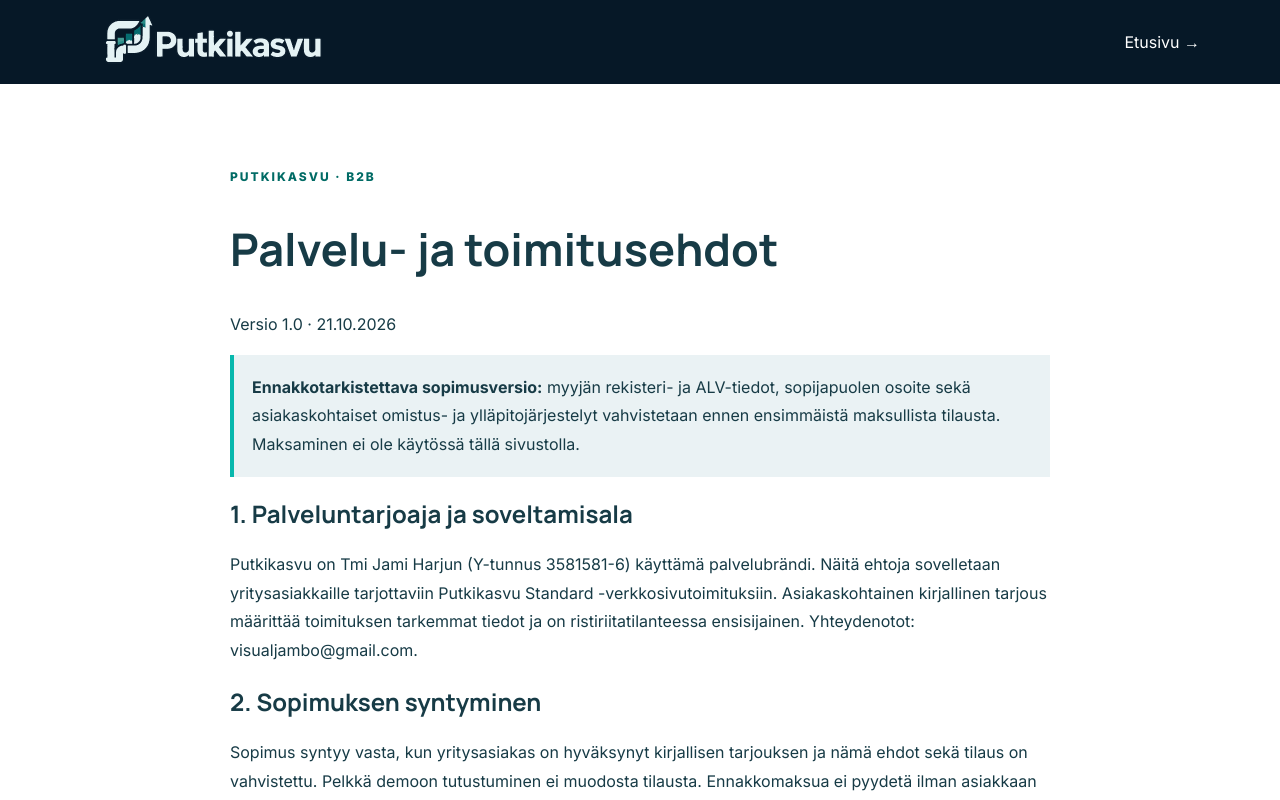
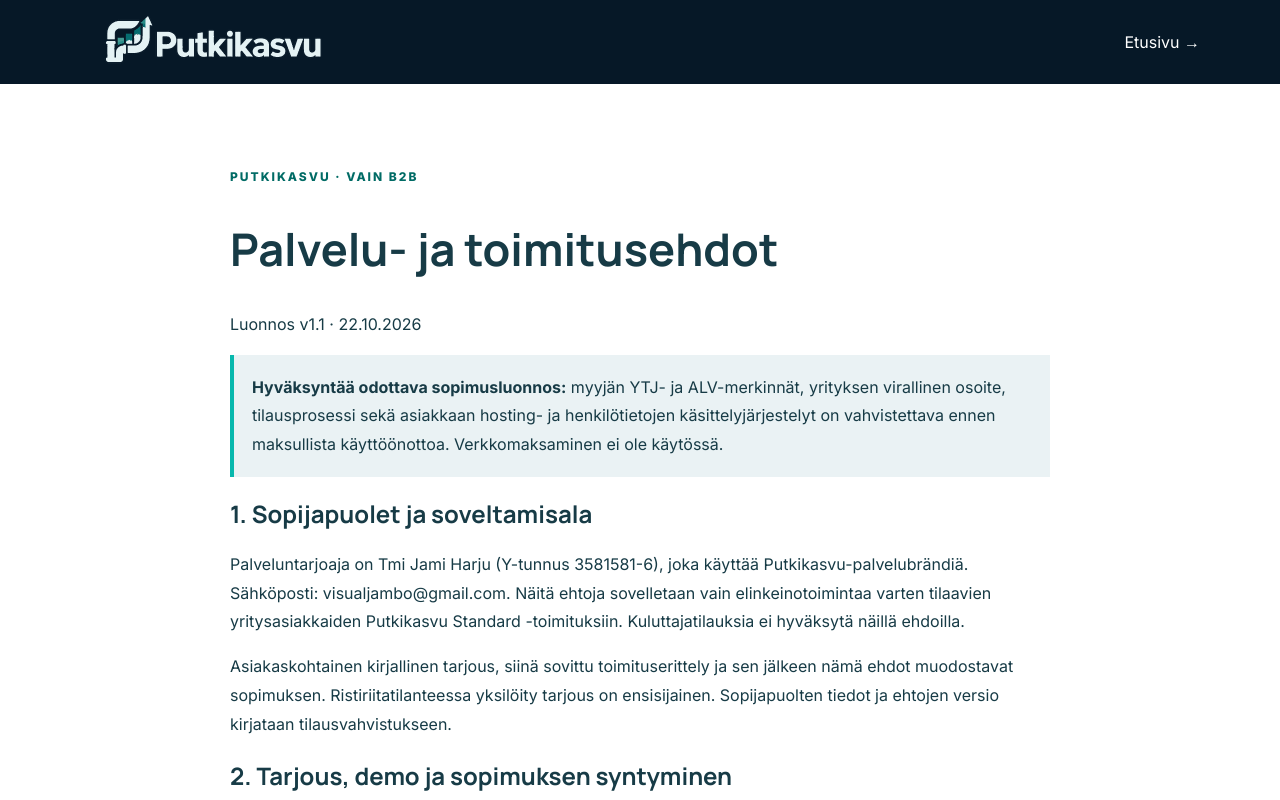
Before and after one commit to Jambovisuaalit/putkikasvu, a Next.js app: page /ehdot in a window 1280 px wide. Shown: the top 800 px of the page. Built offline with nearby package versions, Linux system fonts and the light colour scheme.

Commit message:
sales: integrate reviewed B2B and GDPR draft from legal PR

```diff
--- a/app/ehdot/page.jsx
+++ b/app/ehdot/page.jsx
@@ -1,17 +1,115 @@
 import Link from 'next/link';
 import BrandLogo from '../components/BrandLogo';
-export const metadata={title:'Palvelu- ja toimitusehdot | Putkikasvu'};
-const sections=[
-['1. Palveluntarjoaja ja soveltamisala','Putkikasvu on Tmi Jami Harjun (Y-tunnus 3581581-6) käyttämä palvelubrändi. Näitä ehtoja sovelletaan yritysasiakkaille tarjottaviin Putkikasvu Standard -verkkosivutoimituksiin. Asiakaskohtainen kirjallinen tarjous määrittää toimituksen tarkemmat tiedot ja on ristiriitatilanteessa ensisijainen. Yhteydenotot: visualjambo@gmail.com.'],
-['2. Sopimuksen syntyminen','Sopimus syntyy vasta, kun yritysasiakas on hyväksynyt kirjallisen tarjouksen ja nämä ehdot sekä tilaus on vahvistettu. Pelkkä demoon tutustuminen ei muodosta tilausta. Ennakkomaksua ei pyydetä ilman asiakkaan nimenomaista hyväksyntää.'],
-['3. Toimituksen sisältö','Putkikasvu Standard sisältää enintään kolme verkkosivua tai vastaavan yksisivuisen rakenteen, responsiivisen ulkoasun, soita-painikkeen, tarjouspyyntö- tai yhteydenottoratkaisun erikseen määritellyllä vastaanottotavalla, tekniset perustason hakukonemäärittelyt, asiakkaan toimittamien kuvien ja tekstien sijoittelun, yhden kootun korjauskierroksen sekä sovitun julkaisutyön. Sivujen sisältö, tekniikka ja lomakkeen toteutustapa sovitaan tarjouksessa.'],
-['4. Hinta ja maksuerät','Pilottituotteen kokonaishinta on 590 euroa. Maksuerät ovat 295 euroa sopimuksen hyväksynnän jälkeen ja 295 euroa sen jälkeen, kun asiakas on hyväksynyt julkaisuvalmiin toteutuksen mutta ennen tuotantojulkaisua. Laskuun ei nykyisen ilmoitetun verostatuksen perusteella lisätä arvonlisäveroa. Mahdolliset lisätyöt hinnoitellaan ja hyväksytetään erikseen ennen toteutusta. Maksut voidaan suorittaa Revolut Pro -maksulinkin kautta.'],
-['5. Rajaukset ja lisäpalvelut','Domainin hankinta tai uusiminen, hosting, jatkuva ylläpito, kuvaukset, laaja tekstintuotanto, maksulliset lisenssit, ulkopuoliset API-palvelut ja kolmannen osapuolen kulut eivät sisälly kertahintaan, ellei kirjallisesti muuta sovita. Ehdotettu ylläpito 29 €/kk edellyttää erillistä sopimusta; sitä ei lisätä automaattisesti.'],
-['6. Aikataulu ja asiakasyhteistyö','Toimitusaikataulu sovitaan kirjallisessa tarjouksessa. Toimitus edellyttää, että asiakas toimittaa oikeat yritys- ja yhteystiedot, tarpeelliset aineistot ja käyttöoikeudet sekä antaa hyväksynnät kohtuullisessa ajassa. Puuttuvat tiedot tai viivästyneet hyväksynnät voivat siirtää aikataulua, mistä ilmoitetaan asiakkaalle.'],
-['7. Muutokset, tarkastus ja hyväksyntä','Asiakas saa katselmoida toteutuksen ja toimittaa yhden koottuun viestiin yhdistetyn korjauslistan sovittuun sisältöön kuuluvista muutoksista. Olennaisesti uusi rakenne tai lisätoiminnot käsitellään lisätyönä. Asiakas hyväksyy julkaisuvalmiin sivuston kirjallisesti ennen loppumaksua ja julkaisua. Virheiksi ilmoitetut sovitun toimituksen puutteet käsitellään erillään lisätyöpyynnöistä.'],
-['8. Keskeytys, peruuttaminen ja maksun palautus','Tilauksen keskeytyessä osapuolet selvittävät kirjallisesti, mikä työ on suoritettu ja mitä kustannuksia on perustellusti syntynyt. Ennakkomaksua ei määritellä automaattisesti palautumattomaksi. Mahdollisen palautuksen määrä arvioidaan tehdyn työn, sovitun hinnoittelun, virheiden ja sovellettavan lain perusteella. Palveluntarjoajan olennaiseen sopimusrikkomukseen sovelletaan lain ja sopimuksen mukaisia seuraamuksia.'],
-['9. Aineistot, tekijänoikeudet ja domain','Asiakas vastaa toimittamiensa materiaalien käyttöoikeuksista ja oikeellisuudesta. Asiakas omistaa oman domaininsa sekä itse toimittamansa aineistot. Valmiin sivuston asiakkaalle luovutettavat käyttö- ja muokkausoikeudet, mahdolliset kolmannen osapuolen lisenssit ja lähdekoodin luovutustapa yksilöidään asiakaskohtaisessa tarjouksessa. Ilman erillistä sopimista palvelu ei lupaa kaikkien taustajärjestelmien tai lisenssien omistusoikeuden siirtymistä.'],
-['10. Virheet, vastuut ja yhteydenotot','Havaitusta virheestä pyydetään ilmoittamaan viivytyksettä osoitteeseen visualjambo@gmail.com. Virheet arvioidaan sovittua toimitussisältöä vasten. Palveluntarjoaja ei lupaa tiettyä hakukonesijoitusta, asiakasmäärää tai liikevaihtoa. Vastuita koskevat pakottavan lain säännökset säilyvät voimassa.'],
-['11. Riitojen ratkaisu','Erimielisyydet pyritään ratkaisemaan ensisijaisesti neuvottelemalla. Muutoin sovelletaan Suomen lakia ja toimivaltaisen tuomioistuimen määräytymisessä noudatetaan soveltuvaa lainsäädäntöä.']
+
+export const metadata = { title: 'Palvelu- ja toimitusehdot | Putkikasvu' };
+
+const sections = [
+  {
+    title: '1. Sopijapuolet ja soveltamisala',
+    paragraphs: [
+      'Palveluntarjoaja on Tmi Jami Harju (Y-tunnus 3581581-6), joka käyttää Putkikasvu-palvelubrändiä. Sähköposti: visualjambo@gmail.com. Näitä ehtoja sovelletaan vain elinkeinotoimintaa varten tilaavien yritysasiakkaiden Putkikasvu Standard -toimituksiin. Kuluttajatilauksia ei hyväksytä näillä ehdoilla.',
+      'Asiakaskohtainen kirjallinen tarjous, siinä sovittu toimituserittely ja sen jälkeen nämä ehdot muodostavat sopimuksen. Ristiriitatilanteessa yksilöity tarjous on ensisijainen. Sopijapuolten tiedot ja ehtojen versio kirjataan tilausvahvistukseen.'
+    ]
+  },
+  {
+    title: '2. Tarjous, demo ja sopimuksen syntyminen',
+    paragraphs: [
+      'Mahdollinen yrityskohtainen demo on luonnos, ei asiakkaan virallinen sivusto eikä tilaus. Sopimus syntyy, kun asiakas nimenomaisesti hyväksyy kirjallisen tarjouksen ja nämä ehdot ja palveluntarjoaja vahvistaa tilauksen kirjallisesti. Hiljaisuus tai demon katselu ei ole hyväksyntä.',
+      'Ennen ennakkomaksun pyytämistä asiakkaalle annetaan kokonaishinta, toimitussisältö, aikataulun alkuehdot, mahdolliset erilliskulut sekä korjaus- ja peruutusehdot. Sivusto ei tarjoa tällä hetkellä verkkokassaa tai toimivaa maksulinkkiä.'
+    ]
+  },
+  {
+    title: '3. Standard-toimituksen rajat',
+    paragraphs: [
+      'Standard 590 € sisältää enintään kolme varsinaista sivua (etusivu, palvelut, yhteystiedot), vakiopohjaan perustuvan responsiivisen ulkoasun, asiakkaan toimittamien tekstien kevyen editoinnin ja käyttöluvallisten kuvien sijoittelun, klikattavan puhelin- ja sähköpostiyhteyden, yhden selkeän tarjouspyyntöön ohjaavan toimintakehotteen, perustason tekniset SEO-määrittelyt, yhden kootun korjauskierroksen, perustestauksen sekä yhden sovitun julkaisukerran.',
+      'Yhteydenotto toteutetaan oletusarvoisesti sähköpostilinkillä tai muulla tarjouksessa täsmennetyllä vastaanottotavalla. Tietoja tallentava lomake, ajanvaraus, integraatiot, verkkokauppa, monikielisyys, laaja sisällöntuotanto, kuvaus, mainonta ja hakukonesijoitusten tai liidimäärien takuu eivät sisälly hintaan.'
+    ]
+  },
+  {
+    title: '4. Hinta, ALV ja maksut',
+    paragraphs: [
+      'Kokonaishinta on 590 euroa: 295 euroa ennakkomaksuna vahvistetun tilauksen jälkeen ja 295 euroa hyväksytyn julkaisuvalmiin sivuston jälkeen mutta ennen tuotantojulkaisua. Ennakko hyvitetään aina kokonaishinnasta. Erillisiä pakollisia tilaus- tai ylläpitomaksuja ei lisätä.',
+      'Myyjä on ilmoittanut, ettei ole arvonlisäverovelvollisten rekisterissä. Siksi ilmoitettuun hintaan ei tämän tiedon perusteella lisätä arvonlisäveroa; verokohtelu ja rekisteritilanne tarkistetaan ennen laskutusta. Jos olosuhteet muuttuvat, mahdollisesta hinnan ja veron käsittelystä sovitaan asiakkaan kanssa ennen uusia velvoitteita. Maksutapa ja eräpäivät ilmoitetaan laskussa tai tilausvahvistuksessa; tällä sivustolla maksaminen ei ole käytössä.',
+      'Hyväksytyt lisätyöt laskutetaan erikseen niiden nimenomaisesti hyväksytyn tarjouksen mukaan. Maksun viivästymiseen sovelletaan soveltuvaa korkolakia; maksuerimielisyydet käsitellään ennen riidanalaisen osan perimistä.'
+    ]
+  },
+  {
+    title: '5. Aikataulu ja asiakkaan myötävaikutus',
+    paragraphs: [
+      'Ensimmäinen esikatselu toimitetaan tavoiteaikatauluna viiden arkipäivän kuluessa siitä, kun ennakko on vastaanotettu sekä kaikki tilausvahvistuksessa pyydetyt aineistot ja käyttöoikeudet on saatu. Julkaisu tavoitellaan kahden arkipäivän kuluessa asiakkaan kirjallisesta hyväksynnästä, loppumaksusta sekä toimivan domainin ja hostingin käyttöönottoedellytysten täyttymisestä.',
+      'Asiakas vastaa toimittamiensa yritystietojen oikeellisuudesta, aineistojen oikeuksista, omista palvelutilauksistaan ja hyväksynnöistään. Asiakkaasta tai kolmannesta osapuolesta johtuvan viiveen vaikutuksesta ilmoitetaan, ja uusi realistinen toimituspäivä sovitaan. Jos palveluntarjoaja viivästyy olennaisesti, asiakas voi vaatia korjaavaa aikataulua ja olennaisen sopimusrikkomuksen perusteella päättää sopimuksen.'
+    ]
+  },
+  {
+    title: '6. Katselmointi, korjaukset ja hyväksyntä',
+    paragraphs: [
+      'Asiakas saa julkaisuvalmiista toteutuksesta esikatselulinkin ja viisi arkipäivää aikaa antaa yhden kootun palautelistan. Vakiokierrokseen sisältyy enintään viisi sovitun sisällön mukaista kohtuullista tarkennusta. Puutteellisesti toteutettujen sovittujen ominaisuuksien korjaus ei kuluta korjauskierrosta eikä ole lisätyö.',
+      'Uusi sivu, olennaisesti uusi rakenne, uudet ominaisuudet ja ylimääräiset muutoskierrokset hinnoitellaan ennakkoon erikseen. Julkaisu edellyttää asiakkaan nimenomaista kirjallista hyväksyntää. Vastaamattomuus ei ole hyväksyntä eikä synnytä loppumaksun erääntymistä.'
+    ]
+  },
+  {
+    title: '7. Peruutus ennen aloitusta',
+    paragraphs: [
+      'Yritysasiakkaalla ei ole tämän sopimuksen perusteella automaattista kuluttajakaupan 14 päivän peruuttamisoikeutta. Asiakas voi kuitenkin peruuttaa vahvistetun tilauksen kirjallisesti. Jos työtä ei ole aloitettu eikä asiakkaan nimenomaisesti hyväksymiä, peruuttamattomia ulkopuolisia kuluja ole syntynyt, ennakkomaksu palautetaan kokonaan.'
+    ]
+  },
+  {
+    title: '8. Keskeytys työn aloittamisen jälkeen ja palautukset',
+    paragraphs: [
+      'Jos asiakas peruuttaa toimituksen työn jo alettua ilman palveluntarjoajan sopimusrikkomusta, palveluntarjoaja voi veloittaa vain todennettavasti tehdyn työn 90 €/h mukaan sekä asiakkaan etukäteen hyväksymät, tosiasiallisesti syntyneet ja peruuttamattomat ulkopuoliset kulut. Yhteissumma ei ylitä 590 euroa eikä mahdollista erikseen hyväksyttyä lisätyötä lasketa siihen ilman omaa sopimustaan. Jo maksettu ennakko luetaan hyvitykseksi; mahdollinen ylijäämä palautetaan.',
+      'Palveluntarjoaja antaa asiakkaalle työ- ja kuluerittelyn. Palautus suoritetaan 14 kalenteripäivän kuluessa siitä, kun palautuksen määrä on sovittu tai vahvistettu, pääsääntöisesti alkuperäiselle maksutilille. Jos palveluntarjoaja rikkoo sopimusta olennaisesti eikä korjaa rikkomusta kohtuullisessa kirjallisesti annetussa määräajassa, asiakkaalla on oikeus päättää sopimus ja saada palautus suorittamatta jääneestä tai käyttökelvottomasta toimitusosasta; mahdolliset muut lainmukaiset oikeudet säilyvät.'
+    ]
+  },
+  {
+    title: '9. Domain, hosting ja ylläpito',
+    paragraphs: [
+      'Domain rekisteröidään asiakkaan nimiin ja asiakkaan hallinnoimalle tilille. Asiakas maksaa domainin uusimisen ja hostingin suoraan palveluntarjoajille sekä säilyttää näiden hallintaoikeudet. Putkikasvu avustaa sovitussa DNS-kytkennässä ja yhdessä käyttöönotossa. Julkaisua ei luvata ennen kuin tuotantokäyttöön soveltuva hosting on valittu ja käyttöoikeudet ovat kunnossa.',
+      'Jatkuva ylläpito ei sisälly 590 euron toimitukseen. Mahdollinen 29 €/kk ylläpito on vapaaehtoinen ja syntyy vain erillisellä kirjallisella sopimuksella; sen palvelutaso, rajaukset, irtisanomisaika ja vastuut annetaan asiakkaalle ennen tilausta. Ilman ylläpitosopimusta asiakkaan hostingin, domainin, uusintojen ja myöhempien muutosten hallinta kuuluu asiakkaalle.'
+    ]
+  },
+  {
+    title: '10. Tekijänoikeudet, lähdekoodi ja kolmannen osapuolen aineisto',
+    paragraphs: [
+      'Asiakas säilyttää oikeutensa toimittamiinsa nimiin, merkkeihin, teksteihin, kuviin ja muuhun materiaaliin sekä vakuuttaa, että niitä saa käyttää toimituksessa. Kun koko sovittu toimitushinta on maksettu, asiakas saa toimituskohtaisesti tuotettuun verkkosivustoon pysyvän, maailmanlaajuisen, rojaltivapaan, ei-yksinomaisen käyttö-, kopiointi-, muokkaus-, ylläpito- ja siirto-oikeuden sekä oikeuden käyttää uutta palveluntarjoajaa sivuston ylläpitoon ja jatkokehitykseen.',
+      'Putkikasvu luovuttaa asiakkaalle sovitun sivuston lähdekoodin ja tarpeelliset rakentamis- ja julkaisuohjeet tai sovitun koodivaraston käyttöoikeuden kohtuullisessa siirrettävässä muodossa viimeistään viiden arkipäivän kuluessa loppumaksusta. Putkikasvu säilyttää oikeudet omiin yleiskäyttöisiin pohjiin, työmenetelmiin ja komponentteihin ja saa käyttää niitä muualla, kuitenkaan paljastamatta asiakkaan luottamuksellista aineistoa.',
+      'Avoimen lähdekoodin ja muiden kolmansien osapuolten lisenssit sekä mahdolliset asiakaskohtaiset rajoitukset ilmoitetaan toimituksessa. Muiden oikeudenhaltijoiden tekijän moraalisia oikeuksia tai tekijänoikeuksia ei väitetä siirtyvän sopimuksella.'
+    ]
+  },
+  {
+    title: '11. Virheet, tietoturva ja vastuunjako',
+    paragraphs: [
+      'Palveluntarjoaja vastaa siitä, että toimitus vastaa kirjallisesti sovittua sisältöä ja tekee oman työnsä huolellisesti. Sovitun toimituksen virheet korjataan ilman lisämaksua kohtuullisessa ajassa. Pyydämme ilmoittamaan virheistä kirjallisesti viivytyksettä; ilmoittamispyyntö ei poista lain nojalla mahdollisesti kuuluvia oikeuksia.',
+      'Asiakas vastaa omien materiaalien laillisuudesta ja julkaistavien väitteiden oikeellisuudesta. Putkikasvu ei takaa tiettyä Google-sijoitusta, tarjouspyyntömäärää tai taloudellista tulosta. Kumpikaan osapuoli ei vastaa toisen itsenäisesti hallinnoimien kolmansien palveluiden käyttökatkoista siltä osin kuin häiriö ei johdu osapuolen omasta laiminlyönnistä. Tahallisuuteen, törkeään huolimattomuuteen, tietosuojaa koskeviin lakisääteisiin velvoitteisiin ja muihin pakottaviin velvoitteisiin perustuvia vastuita ei rajoiteta näillä ehdoilla.'
+    ]
+  },
+  {
+    title: '12. Henkilötietojen käsittely',
+    paragraphs: [
+      'Putkikasvu käsittelee omien asiakasyhteyksiensä, tarjoustensa ja laskutuksensa henkilötietoja itsenäisenä rekisterinpitäjänä sivustolla julkaistun tietosuojaselosteen mukaisesti. Jos Putkikasvu käsittelee asiakkaan verkkosivukävijöiden tai asiakkaiden henkilötietoja asiakkaan lukuun, osapuolet tekevät kirjallisen GDPR 28 artiklan mukaisen henkilötietojen käsittelysopimuksen ennen käsittelyn aloittamista ja sopivat alihankkijat, tietoturvan ja poistot.',
+      'Asiakas vastaa oman verkkosivustonsa rekisterinpitäjänä omasta tietosuojainformoinnistaan, evästesuostumuksista ja käsittelyn lainmukaisuudesta. Putkikasvu ei ota käyttöön henkilötietoja kerääviä lomakkeita, analytiikkaa tai maksutoimintoja ilman erillistä hyväksyntää ja tietosuojatarkistusta.'
+    ]
+  },
+  {
+    title: '13. Asiakkaan aineistot ja luottamuksellisuus',
+    paragraphs: [
+      'Osapuolet käsittelevät toimituksen yhteydessä saamiaan ei-julkisia yritys- ja henkilötietoja luottamuksellisesti. Putkikasvu ei julkaise asiakkaan keskeneräistä demoa asiakkaan virallisena sivustona eikä käytä asiakkaan nimeä referenssinä ilman erillistä lupaa. Toimitustiedostojen säilytyksestä ja poistamisesta kerrotaan tietosuojaselosteessa ja mahdollisessa henkilötietojen käsittelysopimuksessa.'
+    ]
+  },
+  {
+    title: '14. Sovellettava laki ja riitojen ratkaisu',
+    paragraphs: [
+      'Sopimukseen sovelletaan Suomen lakia. Riita pyritään ensin ratkaisemaan kirjallisilla neuvotteluilla. Ellei sovintoa synny, asia ratkaistaan toimivaltaisessa suomalaisessa tuomioistuimessa soveltuvan lain mukaisesti. Tämä ehto ei rajoita pakottavan lainsäädännön mukaisia oikeuksia.'
+    ]
+  }
 ];
-export default function Terms(){return <><header className="nav"><div className="wrap"><BrandLogo /><Link href="/">Etusivu →</Link></div></header><main id="main-content" tabIndex={-1} className="wrap legal"><p className="eyebrow eyebrow-on-light">Putkikasvu · B2B</p><h1>Palvelu- ja toimitusehdot</h1><p>Versio 1.0 · 21.10.2026</p><p className="warning"><strong>Ennakkotarkistettava sopimusversio:</strong> myyjän rekisteri- ja ALV-tiedot, sopijapuolen osoite sekä asiakaskohtaiset omistus- ja ylläpitojärjestelyt vahvistetaan ennen ensimmäistä maksullista tilausta. Maksaminen ei ole käytössä tällä sivustolla.</p>{sections.map(([h,p])=><section key={h}><h2>{h}</h2><p>{p}</p></section>)}</main></>}
+
+export default function Terms() {
+  return <><header className="nav"><div className="wrap"><BrandLogo /><Link href="/">Etusivu →</Link></div></header>
+    <main id="main-content" tabIndex={-1} className="wrap legal">
+      <p className="eyebrow eyebrow-on-light">Putkikasvu · vain B2B</p>
+      <h1>Palvelu- ja toimitusehdot</h1>
+      <p>Luonnos v1.1 · 22.10.2026</p>
+      <p className="warning"><strong>Hyväksyntää odottava sopimusluonnos:</strong> myyjän YTJ- ja ALV-merkinnät, yrityksen virallinen osoite, tilausprosessi sekä asiakkaan hosting- ja henkilötietojen käsittelyjärjestelyt on vahvistettava ennen maksullista käyttöönottoa. Verkkomaksaminen ei ole käytössä.</p>
+      {sections.map(({title,paragraphs})=><section key={title}><h2>{title}</h2>{paragraphs.map(p=><p key={p}>{p}</p>)}</section>)}
+    </main></>;
+}
```
